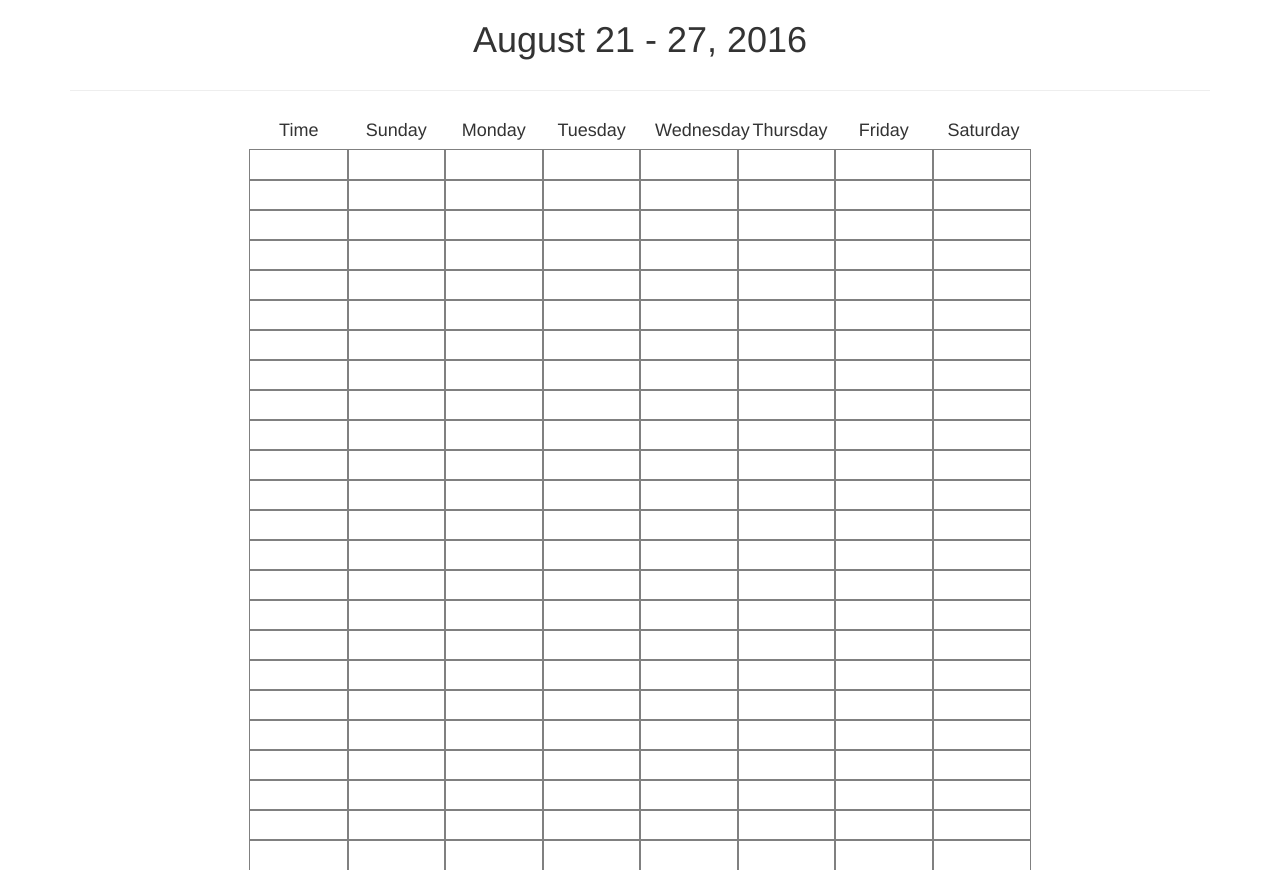
After one commit to knosseir/mysite, a Django app: page /calendar/week in a window 1280 px wide. The commit adds this page. Run offline with Django 3.2, Linux system fonts and the light colour scheme; parts of the project's set-up code (start-up, migrations or seed data) failed here and were passed over; some libraries are stand-ins or nearby versions.

Commit message:
week.html, main.html cleaning; i hate web design someone else do it please

```diff
--- a/mycalendar/static/css/calendar.css
+++ b/mycalendar/static/css/calendar.css
@@ -26,6 +26,14 @@
 outline: 1px solid black;
 }
 
+.calendar_weekborder {
+outline: 1px solid grey;
+}
+
 .calendar_box {
 min-height: 100px;
 }
+
+.calendar_weekbox {
+min-height: 10px;
+}
--- /dev/null
+++ b/mycalendar/templates/mycalendar/week.html
@@ -0,0 +1,40 @@
+{% load calendar_test %}
+{% load staticfiles %}
+
+<meta charset="utf-8">
+<meta name="viewport" content="width=device-width, initial-scale=1">
+<link rel="stylesheet" href="https://maxcdn.bootstrapcdn.com/bootstrap/3.3.7/css/bootstrap.min.css">
+<link rel="stylesheet" href="{% static 'css/calendar.css' %}">
+<script src="https://ajax.googleapis.com/ajax/libs/jquery/1.12.4/jquery.min.js"></script>
+<script src="https://maxcdn.bootstrapcdn.com/bootstrap/3.3.7/js/bootstrap.min.js"></script>
+
+<div class="container">
+
+	<div class="row">
+		<div class="col-sm-12 text-center"><h1>{% getWeekdayInterval %}</h1></div>
+	</div>
+	<hr />
+	<div class="row">
+		<div class="col-sm-1 calendar_weekbox text-center col-sm-offset-2"><h4>Time</h4></div>
+		<div class="col-sm-1 calendar_weekbox text-center"><h4>Sunday</h4></div>
+		<div class="col-sm-1 calendar_weekbox text-center"><h4>Monday</h4></div>
+		<div class="col-sm-1 calendar_weekbox text-center"><h4>Tuesday</h4></div>
+		<div class="col-sm-1 calendar_weekbox text-center"><h4>Wednesday</h4></div>
+		<div class="col-sm-1 calendar_weekbox text-center"><h4>Thursday</h4></div>
+		<div class="col-sm-1 calendar_weekbox text-center"><h4>Friday</h4></div>
+		<div class="col-sm-1 calendar_weekbox text-center"><h4>Saturday</h4></div>
+	</div>
+
+	{% for x in "abcdefghijklmnopqrstuvwx" %}
+		<div class="row">
+			<div class="col-sm-2"></div>
+			{% for y in "12345678" %}
+			<div class="col-sm-1 panel-body calendar_weekbox calendar_weekborder"></div>
+			{% endfor %}
+			<div class="col-sm-1"></div>
+			<div class="col-sm-1"></div>
+		</div>
+	{% endfor %}
+
+	<!-- i tried to do a shitton of things so i have no idea what i'm doing anymore but feel free to scrap this for something better this is just a placeholder while i try to figure out how django works lmao -->
+</div>
--- a/mycalendar/templatetags/calendar_test.py
+++ b/mycalendar/templatetags/calendar_test.py
@@ -1,5 +1,7 @@
 from django import template
 import datetime
+from datetime import timedelta
+
 
 register = template.Library()
 
@@ -27,7 +29,18 @@ def getMonthStartDOW():
     dow = datetime.date(d.year, d.month, 1) #1st day of the month
     return dow.weekday()
 
+def getWeekSunday():
+    d = datetime.date.today()
+    sunday = d - timedelta(days=d.isoweekday())
+    return sunday
 
-@register.filter
-def get_range(value):
-    return range(value)
+def getWeekSaturday():
+    d = datetime.date.today()
+    sunday = d - timedelta(days=d.isoweekday())
+    saturday = sunday + timedelta(days=6)
+    return saturday
+
+@register.simple_tag
+def getWeekdayInterval():
+    weekdays = getMonth() + " " + str(getWeekSunday().day) + " - " + str(getWeekSaturday().day) + ", " + str(datetime.date.today().year)
+    return weekdays
--- a/mycalendar/urls.py
+++ b/mycalendar/urls.py
@@ -13,6 +13,7 @@ from . import views
 
 urlpatterns = [
 	url(r'^$', views.main, name="main"),
+	url(r'^week$', views.week, name="week"),
 ]
 
 urlpatterns += router.urls
--- a/mycalendar/views.py
+++ b/mycalendar/views.py
@@ -9,6 +9,9 @@ from rest_framework.response import Response
 # Create your views here.
 def main(request):
 	return render(request, 'mycalendar/main.html')
+
+def week(request):
+	return render(request, 'mycalendar/week.html')
 
 class ReminderViewSet(viewsets.ModelViewSet):
 	queryset = Reminder.objects.all()
```
Also changed, not shown: mycalendar/templates/mycalendar/main.html (+8 -8 lines).
